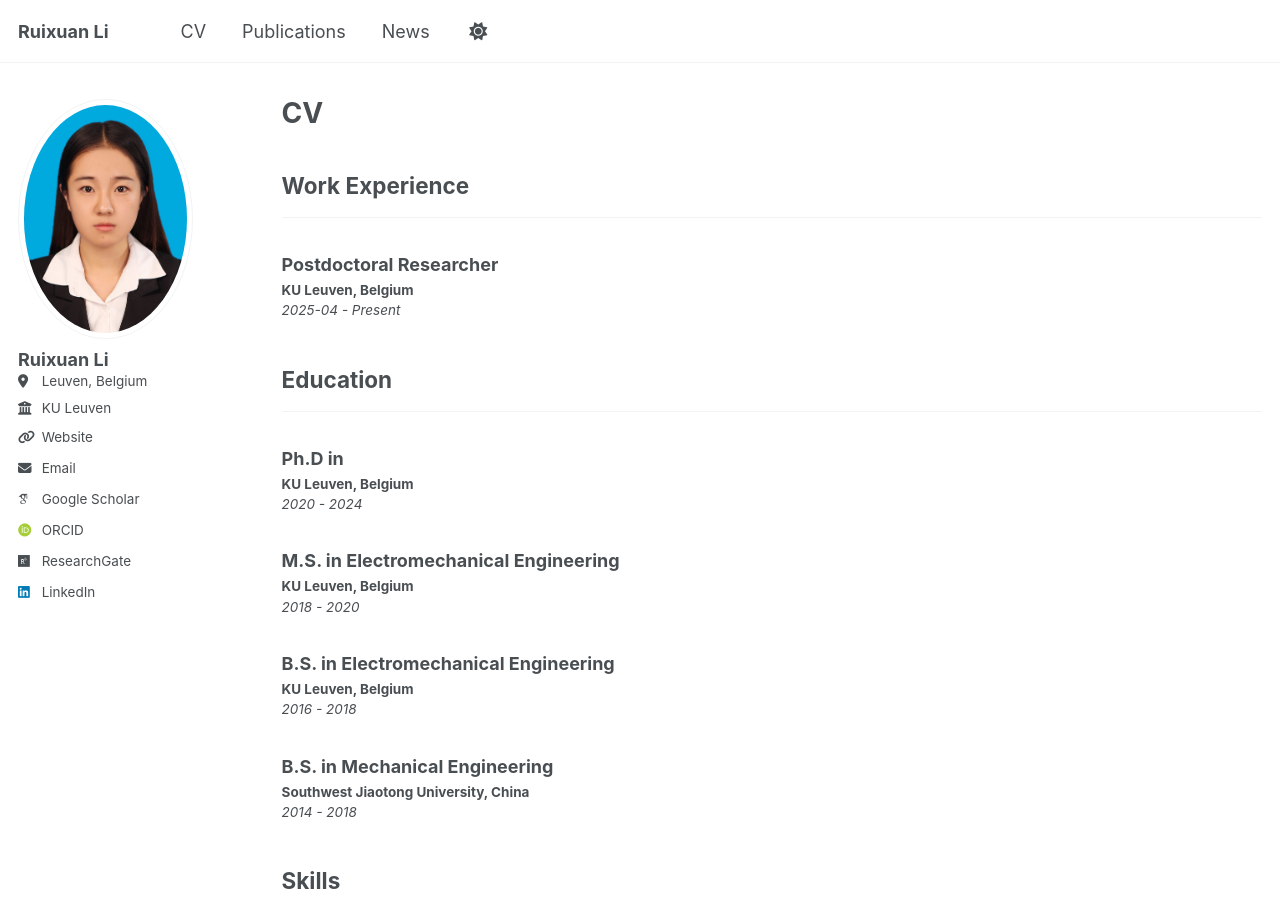
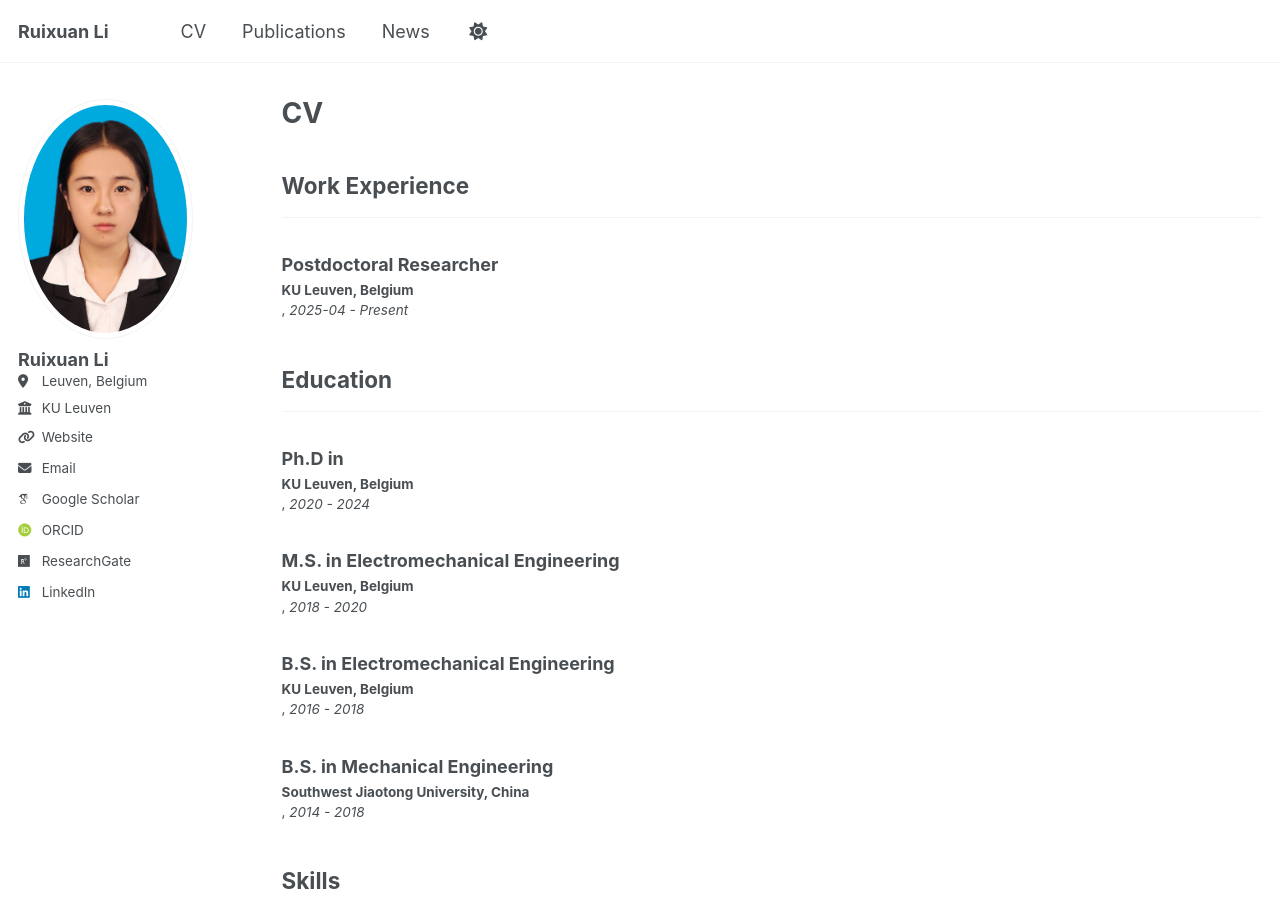
Before and after one commit to Li-Ruixuan/Li-Ruixuan.github.io, a Jekyll site: the page built from _pages/cv.html, in a window 1280 px wide and 900 px high. Built offline with Jekyll 4.4.1, drawn with Linux system fonts in a browser that asks for light colours; some web fonts are replaced.

Commit message:
update cv time date

```diff
--- a/_pages/cv.html
+++ b/_pages/cv.html
@@ -18,8 +18,7 @@ Email: {{ site.data.cv.basics.email }}    -->
   <article class="archive__item">
     <h3 class="archive__item-title">{{ work.position }}</h3>
     <p class="archive__item-excerpt">
-      <strong>{{ work.company }}</strong><br>
-      <em>{{ work.startDate }}{% if work.endDate %} - {{ work.endDate }}{% else %} - Present{% endif %}</em>
+      <strong>{{ work.company }}</strong><br>,  <em>{{ work.startDate }}{% if work.endDate %} - {{ work.endDate }}{% else %} - Present{% endif %}</em>
     </p>
 
     {% if work.summary %}
@@ -44,17 +43,8 @@ Email: {{ site.data.cv.basics.email }}    -->
   <article class="archive__item">
     <h3 class="archive__item-title">{{ edu.studyType }} in {{ edu.area }}</h3>
     <p class="archive__item-excerpt">
-      <strong>{{ edu.institution }}</strong><br>
-      <em>{{ edu.startDate }}{% if edu.endDate %} - {{ edu.endDate }}{% else %} - Present{% endif %}</em>
+      <strong>{{ edu.institution }}</strong><br>,  <em>{{ edu.startDate }}{% if edu.endDate %} - {{ edu.endDate }}{% else %} - Present{% endif %}</em>
     </p>
-
-    {% if edu.gpa %}
-    <p class="archive__item-excerpt"><strong>GPA:</strong> {{ edu.gpa }}</p>
-    {% endif %}
-
-    {% if edu.courses %}
-    <p class="archive__item-excerpt"><strong>Relevant Courses:</strong> {{ edu.courses | join: ", " }}</p>
-    {% endif %}
   </article>
 </div>
 {% endfor %}
@@ -92,25 +82,6 @@ Email: {{ site.data.cv.basics.email }}    -->
 {% endfor %}
 {% endif %}
 
-{% if site.data.cv.volunteer %}
-<h2>Service & Volunteer Work</h2>
-<hr />
-{% for vol in site.data.cv.volunteer %}
-<div class="list__item">
-  <article class="archive__item">
-    <h3 class="archive__item-title">{{ vol.position }}</h3>
-    <p class="archive__item-excerpt">
-      <strong>{{ vol.organization }}</strong><br>
-      <em>{{ vol.startDate }}{% if vol.endDate %} - {{ vol.endDate }}{% else %} - Present{% endif %}</em>
-    </p>
-
-    {% if vol.summary %}
-    <p class="archive__item-excerpt">{{ vol.summary }}</p>
-    {% endif %}
-  </article>
-</div>
-{% endfor %}
-{% endif %}
 
 <div style="margin-top: 40px; text-align: center;">
   <a href="{{ base_path }}/assets/cv_2024.pdf" class="btn btn--primary">Download Full CV (PDF)</a>
```
